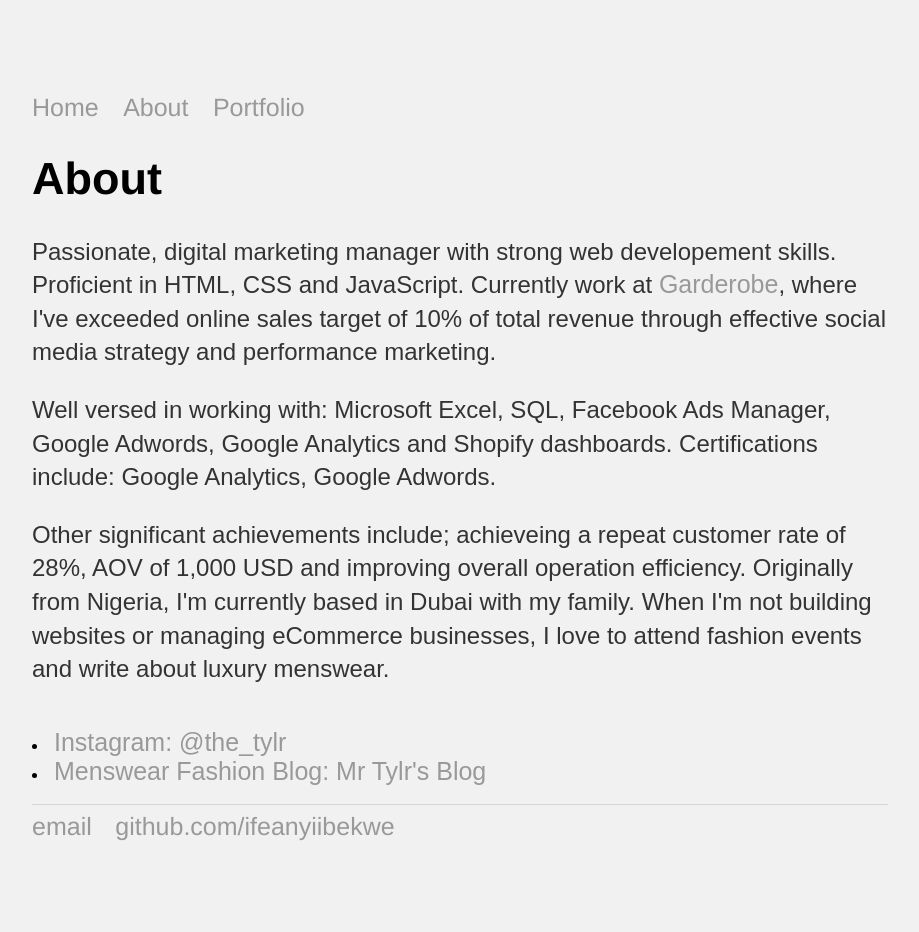
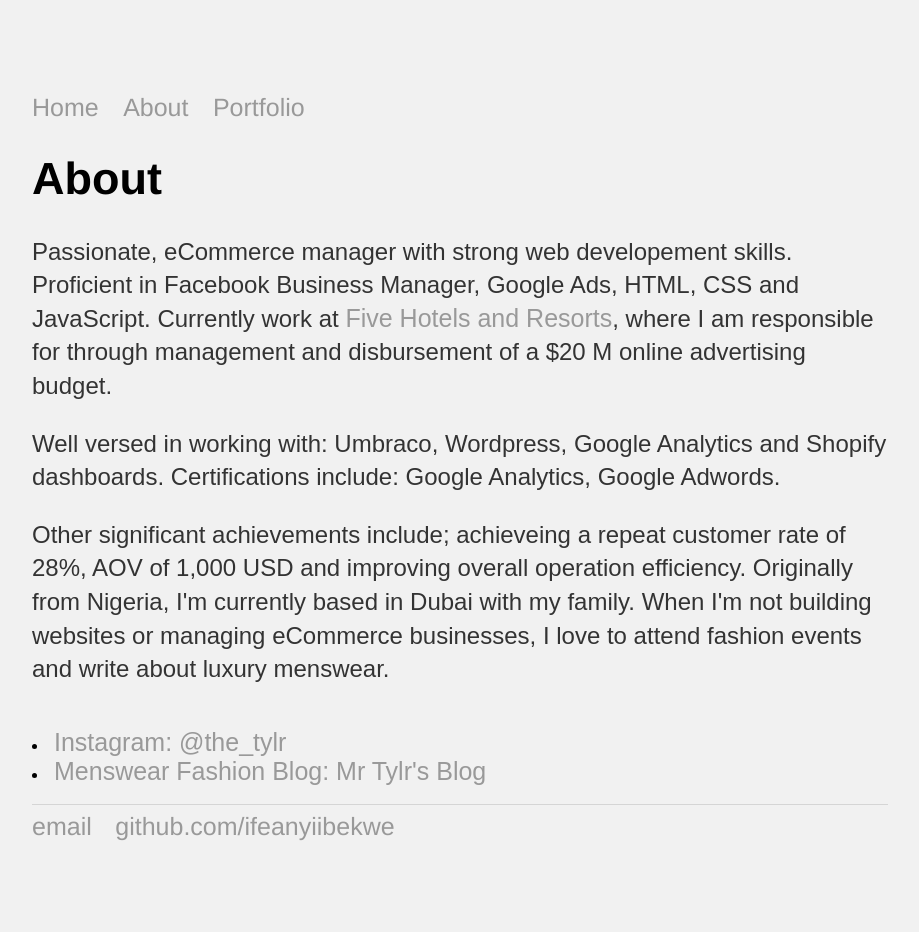
Before and after one commit to IfeanyiIbekwe/ifeanyiibekwe.github.io, a Jekyll site: the page built from about/index.html, in a window 1280 px wide. Shown: the whole page, without its empty margins (180-1099 px from the left). Built offline with Jekyll 4.4.1, drawn with Linux system fonts in a browser that asks for light colours.

Commit message:
Update index.html

```diff
--- a/about/index.html
+++ b/about/index.html
@@ -4,11 +4,10 @@
 ---
 		<div class="about">
 			<h1>About</h1>
-			<p>Passionate, digital marketing manager with strong web developement skills. Proficient in HTML, CSS and JavaScript. Currently work at <a href="https://garderobe.ae">Garderobe</a>, where I've exceeded online sales target of 10% of total revenue through effective social media strategy and performance marketing.
-
+			<p>Passionate, eCommerce manager with strong web developement skills. Proficient in Facebook Business Manager, Google Ads, HTML, CSS and JavaScript. Currently work at <a href="https://www.fivehotelsandresorts.com/">Five Hotels and Resorts</a>, where I am responsible for through management and disbursement of a $20 M online advertising budget.
       </p>
 
-			<p>Well versed in working with: Microsoft Excel, SQL, Facebook Ads Manager, Google Adwords, Google Analytics and Shopify dashboards.
+			<p>Well versed in working with: Umbraco, Wordpress, Google Analytics and Shopify dashboards.
 
 Certifications include: Google Analytics, Google Adwords.</p><p>Other significant achievements include; achieveing a repeat customer rate of 28%, AOV of 1,000 USD and improving overall operation efficiency. Originally from Nigeria, I'm currently based in Dubai with my family. When I'm not building websites or managing eCommerce businesses, I love to attend fashion events and write about luxury menswear.</p>
 				<br>
```
